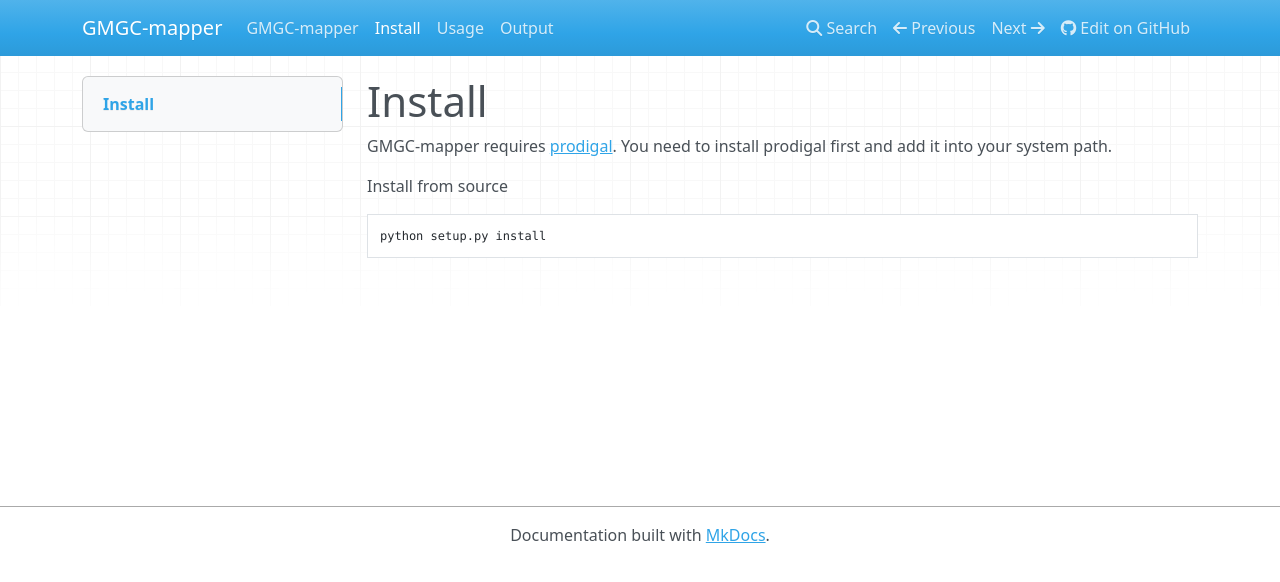
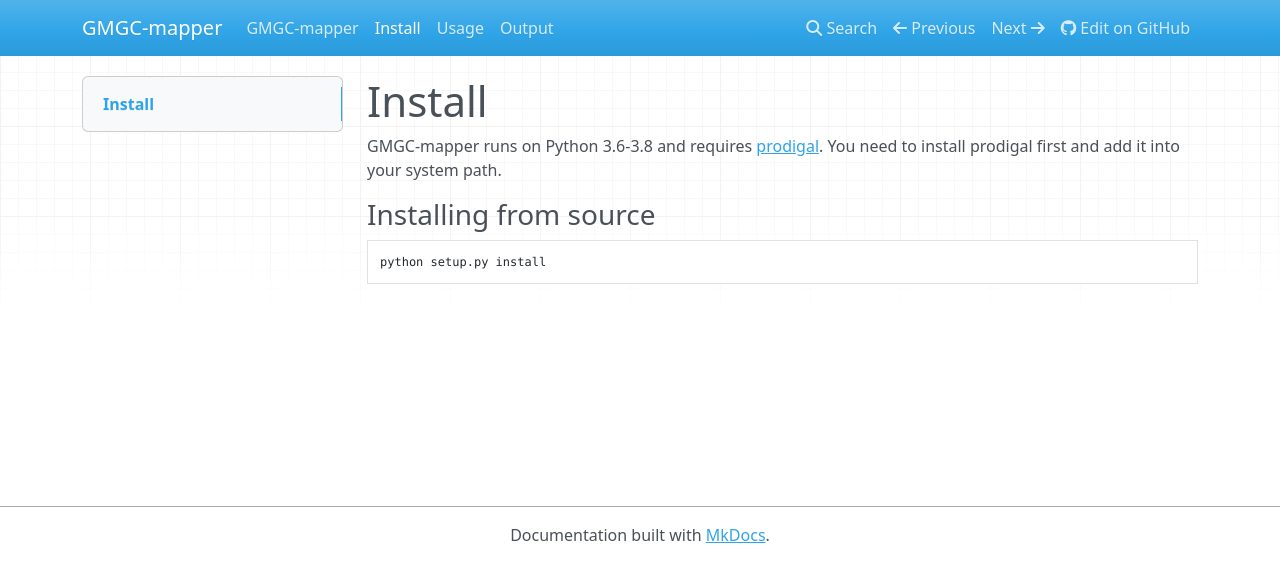
Before and after one commit to BigDataBiology/GMGC-mapper, an MkDocs documentation site: the page built from docs/install.md, in a window 1280 px wide. Shown: the top 582 px of the page. Built offline with MkDocs 1.6.1, drawn with Linux system fonts in a browser that asks for light colours; nearby versions of some CDN libraries.

Commit message:
DOC Mention supported Python versions

````diff
--- a/docs/install.md
+++ b/docs/install.md
@@ -1,9 +1,10 @@
 # Install
 
-GMGC-mapper requires [prodigal](https://github.com/hyattpd/Prodigal). You need
-to install prodigal first and add it into your system path.
+GMGC-mapper runs on Python 3.6-3.8 and requires
+[prodigal](https://github.com/hyattpd/Prodigal). You need to install prodigal
+first and add it into your system path.
 
-Install from source
+### Installing from source
 
 ```bash
 python setup.py install
````
Also changed, not shown: README.md (+15 -14 lines).
